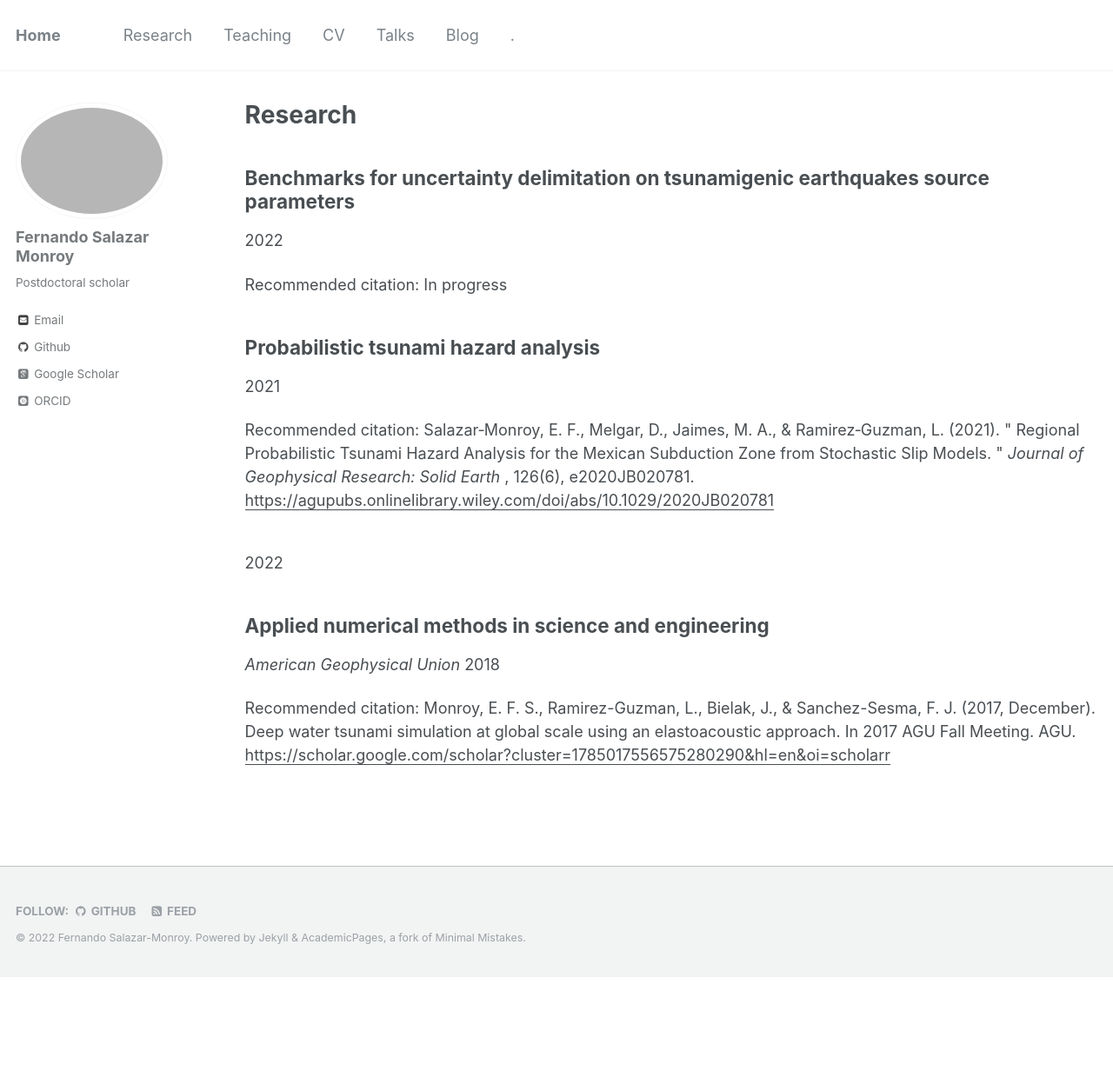
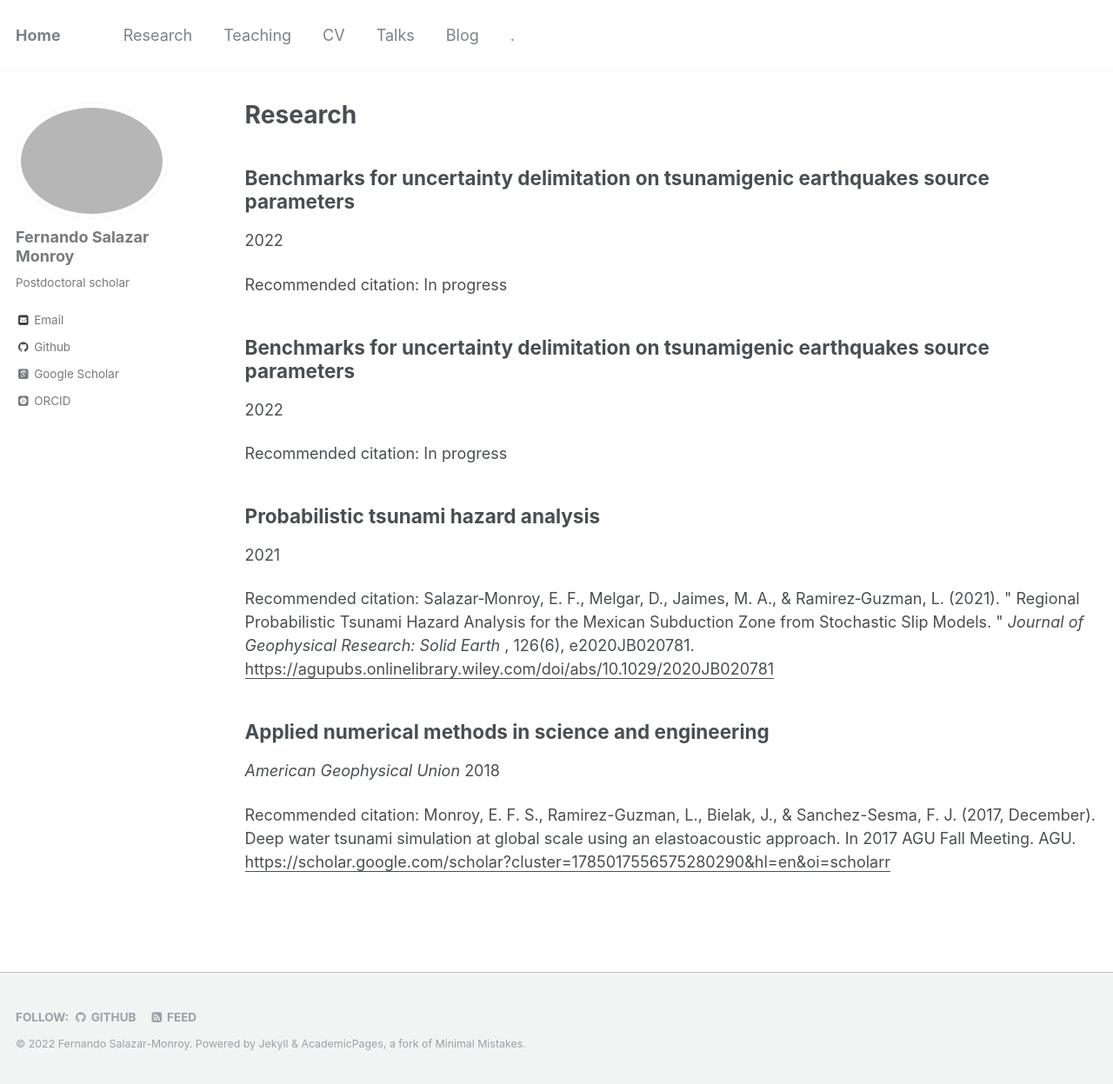
Before and after one commit to Edifesamo14/dr.surimi, a Jekyll site: the page built from _pages/research.md, in a window 1280 px wide and 1247 px high. Shown: the whole window at 87% size. Built offline with Jekyll 4.4.1, drawn with Linux system fonts in a browser that asks for light colours; some web fonts are replaced; part of the change alters nothing that is shown.

Commit message:
Update 2018_interferometry.md

```diff
--- a/_research/2018_interferometry.md
+++ b/_research/2018_interferometry.md
@@ -1,11 +1,11 @@
 ---
-title: "Seismic Noise Tomography"
-permalink: '_research/2018_interferometry'
+title: "Benchmarks for uncertainty delimitation on tsunamigenic earthquakes source parameters"
+collection: research
+permalink: /research/2022_Uncertainty
 excerpt: ''
-collection: research
-date: 2016-02-01
+date: 2022-01-20
 venue: ''
-paperurl: 'http://132.248.9.195/ptd2016/enero/0740058/Index.html'
-citation: 'Salazar-Monroy, E.F. and Husker, A. (2016). Spatio-temporal analysis of seismic wave propagation velocity in Guerrero, Mexico'. <i>Master dissertation</i>. Universidad Nacional Autónoma de México, Earth Sciences graduate program.'
+paperurl: ''
+citation: 'In progress'
 ---
-Seismological observations allow us to analyze the internal crust structure at different depth scales through wave-field dispersion and properties. We employ dense seismic databases deployed in Guerrero state that contain active and passive sources. We carried out a massive Greens Function correlation (C3 method) due to the ray density. Obtaining shear and group velocity tomograms and relative changes in seismic velocity close to critical zones of slow slip phenomena.
+Subduction zones are prone to large earthquakes that impact populated coastal and inland cities due to strong shaking and can generate potentially disastrous tsunamis. Even though the population and infrastructure in these zones may experience tsunamis, only sparse instrumentation and scarce tsunami observations exist for both historical and instrumental records, especially above Mw8.0 magnitudes. Using ensembles of numerical tsunami simulations, it is possible to estimate the probability of exceedance of tsunami intensity metrics, considering the contribution of critical parameters. The figure shown below presents the results of a probabilistic tsunami hazard analysis, carried out with 7,946 scenarios. The amplitudes can reach up to 9.5 m along the shoreline, revealing critical hazard points along the coasts of the states of Jalisco, Colima, Michoacán, Guerrero, and Oaxaca (see Salazar-Monroy et al., 2021).
```
